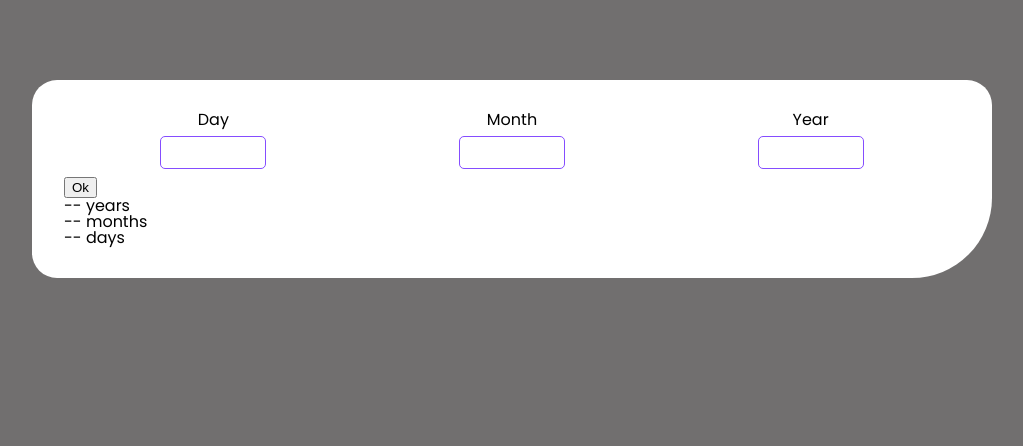
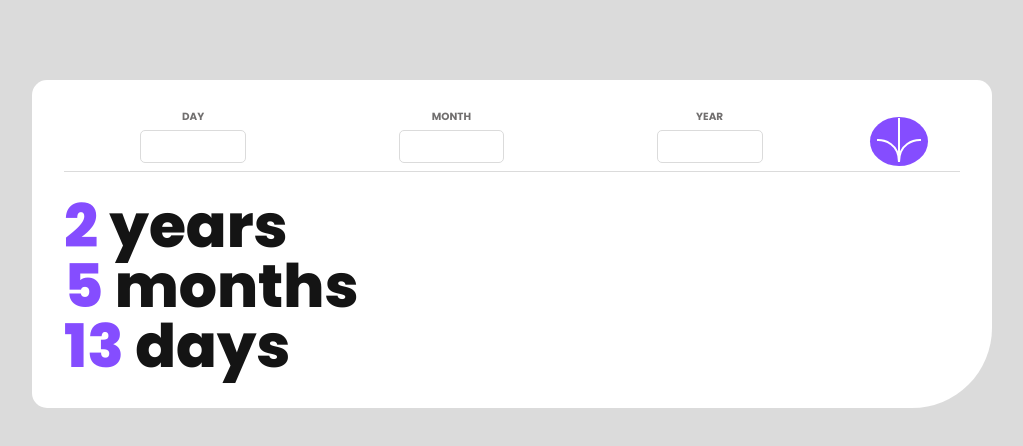
Before and after one commit to lucaso-silva/age-calculator, a plain HTML site: page index.html in a window 1280 px wide. Shown: the whole page, without its empty margins (128-1151 px from the left). Drawn offline with Linux system fonts and the light colour scheme.

Commit message:
style: styles adjustment

```diff
--- a/assets/css/info-area.css
+++ b/assets/css/info-area.css
@@ -0,0 +1,10 @@
+.info {
+    padding-top: 1.5rem;
+    font-size: 3.75rem;
+    font-weight: 800;
+    color: var(--off-black);
+}
+
+.span {
+    color: var(--purple);
+}
--- a/assets/css/input-area.css
+++ b/assets/css/input-area.css
@@ -4,6 +4,15 @@
     flex-direction: row;
     align-items: center;
     justify-content: space-around;
+    border-bottom: 1px solid var(--light-grey);
+    /* position: relative; */
+}
+
+.label {
+    font-size: .65rem;
+    font-weight: 700;
+    text-transform: uppercase;
+    color: var(--smokey-grey);
 }
 
 .input-field {
@@ -16,6 +25,24 @@
     width: 45%;
     padding: .5rem;
     border-radius: 5px;
-    border: 1px solid var(--purple);
+    border: 1px solid var(--light-grey);
     margin: .5rem auto;
 }
+
+.input:hover {
+    cursor: pointer;
+    border: 1px solid var(--purple);
+}
+
+.btn {
+    background-color: var(--purple);
+    border: none;
+    border-radius: 50%;
+    cursor: pointer;
+    float: right;
+    /* position: absolute; */
+}
+
+.btn:hover {
+    background-color: var(--off-black);
+}
--- a/assets/css/styles.css
+++ b/assets/css/styles.css
@@ -23,7 +23,7 @@ body {
 }
 
 .container {
-  background-color: var(--smokey-grey);
+  background-color: var(--light-grey);
   width: 100vw;
   height: 100vh;
   padding: 5rem 0; /*draft, need to correct .main align*/
@@ -34,7 +34,7 @@ body {
   background-color: var(--white);
   width: 70%;
   margin: auto;
-  border-radius: 25px;
+  border-radius: 15px;
   border-bottom-right-radius: 80px;
 }
 
--- a/index.html
+++ b/index.html
@@ -17,26 +17,27 @@
 <body>
     <div class="container">
         <div class="main">
-            <div class="section-input">
+            <section class="section-input">
                 <div class="input-field">
-                    <label for="day">Day</label>
+                    <label for="day" class="label">Day</label>
                     <input type="number" id="day" class="input">
                 </div>
                 <div class="input-field">
-                    <label for="month">Month</label>
+                    <label for="month" class="label">Month</label>
                     <input type="number" id="month" class="input">
                 </div>
                 <div class="input-field">
-                    <label for="year">Year</label>
+                    <label for="year" class="label">Year</label>
                     <input type="number" id="year" class="input">
                 </div>
-            </div>
-            <button>Ok</button>
-            <div class="section-info">
-                <p><span>--</span> years</p>
-                <p><span>--</span> months</p>
-                <p><span>--</span> days</p>
-            </div>
+                <button type="button" class="btn"><img src="./assets/img/icon-arrow.svg" alt="Icon arrow - submit input" class="arrow"></button>
+            </section>
+            <section class="info">
+                <p><span class="span">2</span> years</p>
+                <p><span class="span">5</span> months</p>
+                <p><span class="span">13</span> days</p>
+                  <!--Futher these span info will be added by JS - now just for styling  -->
+            </section>
         </div>
     </div>
 </body>
```
Also changed, not shown: assets/img/icon-arrow.svg (added).
